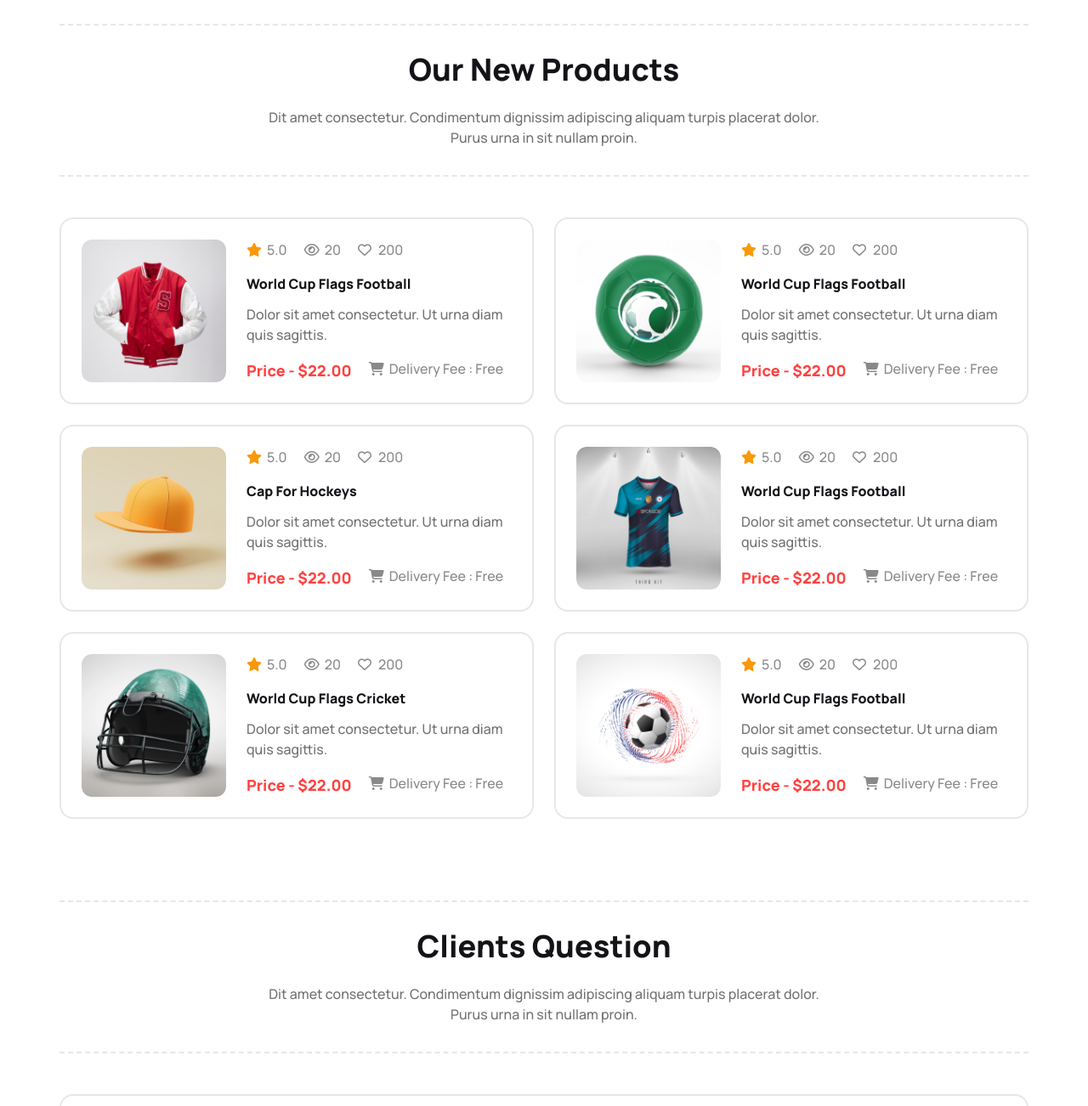
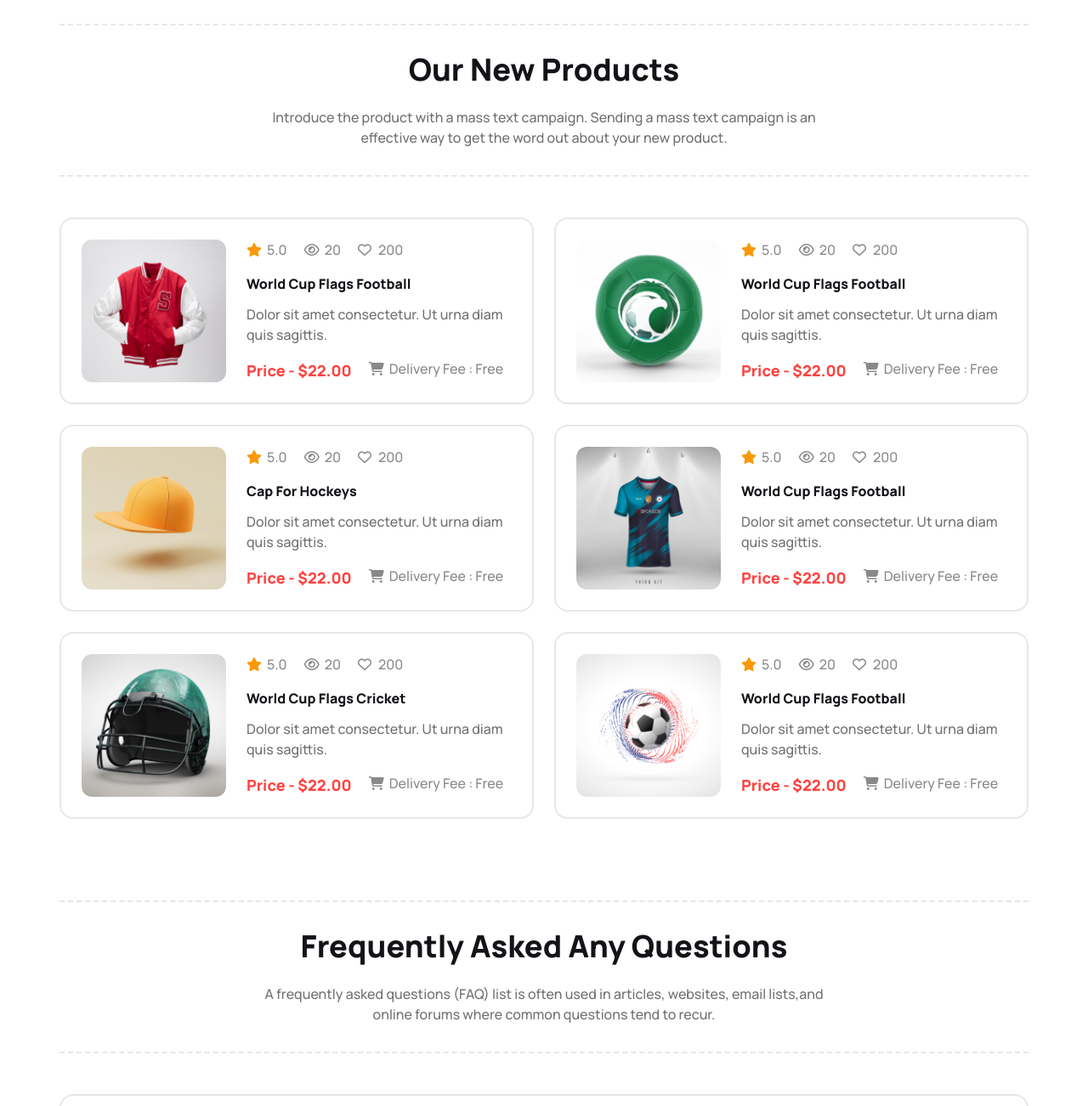
Before and after one commit to manik-kyau/hokeys-website-project, a plain HTML site: page index.html in a window 1280 px wide. Shown: the part 2500-3802 px from the top of the page at 85% size. Drawn offline with nearby package versions, Linux system fonts and the light colour scheme.

Commit message:
Total Wark done

```diff
--- a/index.html
+++ b/index.html
@@ -3,7 +3,7 @@
 <head>
     <meta charset="UTF-8">
     <meta name="viewport" content="width=device-width, initial-scale=1.0">
-    <title>Document</title>
+    <title>Hockey’s</title>
     <!---Font Awesome link-->
     <link rel="stylesheet" href="https://cdnjs.cloudflare.com/ajax/libs/font-awesome/6.5.1/css/all.min.css"/>
 
@@ -191,7 +191,7 @@
       <section class="my-10 lg:my-24">
         <div class="mb-6 lg:mb-12 py-6 lg:py-8 border-dashed border-t-2 border-b-2 text-center space-y-3 lg:space-y-6">
           <h1 class="text-2xl lg:text-4xl font-extrabold text-primary-color">Our New Products</h1>
-          <p class="w-full lg:w-3/5 text-sm lg:text-base font-medium text-description-color mx-auto">Dit amet consectetur. Condimentum dignissim adipiscing aliquam turpis placerat dolor. Purus urna in sit nullam proin.</p>
+          <p class="w-full lg:w-3/5 text-sm lg:text-base font-medium text-description-color mx-auto">Introduce the product with a mass text campaign. Sending a mass text campaign is an effective way to get the word out about your new product.</p>
       </div>
       <!--Product Card Options-->
       <div class="grid grid-cols-1 lg:grid-cols-2 gap-6">
@@ -326,8 +326,8 @@
       <!-- F.A.Q Section -->
       <section class="my-10 lg:my-24">
         <div class="mb-6 lg:mb-12 py-6 lg:py-8 border-dashed border-t-2 border-b-2 text-center space-y-3 lg:space-y-6">
-          <h1 class="text-2xl lg:text-4xl font-extrabold text-primary-color">Clients Question</h1>
-          <p class="w-full lg:w-3/5 text-sm lg:text-base font-medium text-description-color mx-auto">Dit amet consectetur. Condimentum dignissim adipiscing aliquam turpis placerat dolor. Purus urna in sit nullam proin.</p>
+          <h1 class="text-2xl lg:text-4xl font-extrabold text-primary-color">Frequently Asked Any Questions</h1>
+          <p class="w-full lg:w-3/5 text-sm lg:text-base font-medium text-description-color mx-auto">A frequently asked questions (FAQ) list is often used in articles, websites, email lists,and online forums where common questions tend to recur.</p>
       </div>
 
       <div class="flex flex-col lg:flex-row gap-6 lg:gap-10 border-2 rounded-2xl p-6 lg:p-8">
@@ -396,7 +396,7 @@
       <section class="my-10 lg:my-24">
         <div class="mb-6 lg:mb-12 py-6 lg:py-8 border-dashed border-t-2 border-b-2 text-center space-y-3 lg:space-y-6">
           <h1 class="text-2xl lg:text-4xl font-extrabold text-primary-color">Get In Touch</h1>
-          <p class="w-full lg:w-3/5 text-sm lg:text-base font-medium text-description-color mx-auto">Dit amet consectetur. Condimentum dignissim adipiscing aliquam turpis placerat dolor. Purus urna in sit nullam proin.</p>
+          <p class="w-full lg:w-3/5 text-sm lg:text-base font-medium text-description-color mx-auto"> you get in touch with someone, you contact them by writing to them or phoning them.They are essentially the same. "in touch with" connotes more of a reciprocal action.</p>
       </div>
       <!--  Grid Options-->
       <div class="grid grid-cols-1 lg:grid-cols-3 gap-x-6 gap-y-6 lg:gap-y-12">
```
